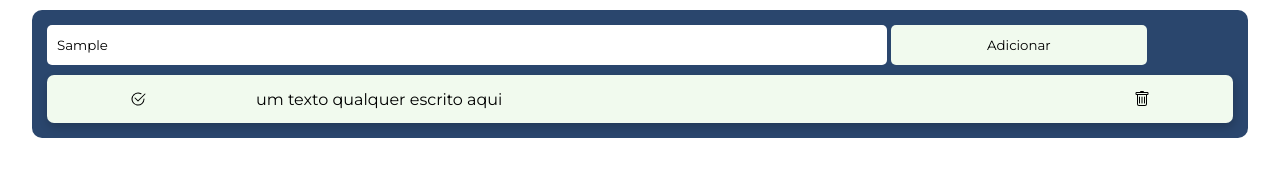
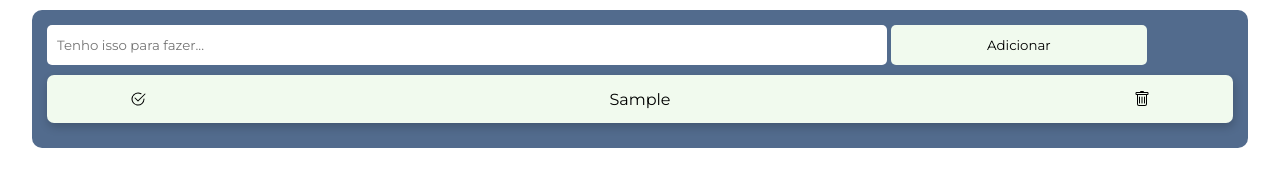
Before and after one commit to luizdev10/TO-LIST, a plain HTML site: page index.html in a window 1280 px wide. Both pictures are taken after typing "Sample" into the empty fields and a click on the button "Adicionar". Drawn offline with Linux system fonts and the light colour scheme.

Commit message:
add o script de add itens na lista

```diff
--- a/index.html
+++ b/index.html
@@ -17,30 +17,8 @@
         <input type="text" placeholder="Tenho isso para fazer..." id="content-list">
         <button id="btn">Adicionar</button>
 
-        <ul class="area-item">
-            <li class="item">
-                <div class="area-check" id="completed">
-                    <svg xmlns="http://www.w3.org/2000/svg" width="16" height="16" fill="currentColor"
-                        class="bi bi-check2-circle" viewBox="0 0 16 16" >
-                        <path
-                            d="M2.5 8a5.5 5.5 0 0 1 8.25-4.764.5.5 0 0 0 .5-.866A6.5 6.5 0 1 0 14.5 8a.5.5 0 0 0-1 0 5.5 5.5 0 1 1-11 0" />
-                        <path
-                            d="M15.354 3.354a.5.5 0 0 0-.708-.708L8 9.293 5.354 6.646a.5.5 0 1 0-.708.708l3 3a.5.5 0 0 0 .708 0z" />
-                    </svg>
-                </div>
-                <div class="areaText">
-                    <p class="text-item">um texto qualquer escrito aqui </p>
-                </div>
-                <div class="area-check" id="deleted">
-                    <svg xmlns="http://www.w3.org/2000/svg" width="16" height="16" fill="currentColor"
-                        class="bi bi-trash" viewBox="0 0 16 16" >
-                        <path
-                            d="M5.5 5.5A.5.5 0 0 1 6 6v6a.5.5 0 0 1-1 0V6a.5.5 0 0 1 .5-.5m2.5 0a.5.5 0 0 1 .5.5v6a.5.5 0 0 1-1 0V6a.5.5 0 0 1 .5-.5m3 .5a.5.5 0 0 0-1 0v6a.5.5 0 0 0 1 0z" />
-                        <path
-                            d="M14.5 3a1 1 0 0 1-1 1H13v9a2 2 0 0 1-2 2H5a2 2 0 0 1-2-2V4h-.5a1 1 0 0 1-1-1V2a1 1 0 0 1 1-1H6a1 1 0 0 1 1-1h2a1 1 0 0 1 1 1h3.5a1 1 0 0 1 1 1zM4.118 4 4 4.059V13a1 1 0 0 0 1 1h6a1 1 0 0 0 1-1V4.059L11.882 4zM2.5 3h11V2h-11z" />
-                    </svg>
-                </div>
-            </li>
+        <ul id="area-item">
+
         </ul>
     </div>
     <script src="script.js"></script>
--- a/script.js
+++ b/script.js
@@ -1,13 +1,48 @@
 const btnAdd = document.getElementById('btn');
-const btnDt = document.getElementById('deleted');
-const btnCp = document.getElementById('completed');
+const btnDt = document.querySelector('.deleted');
+const btnCp = document.querySelector('.completed');
 const input = document.getElementById('content-list');
+const listCompleted = document.getElementById('area-item');
 
+let ListaDeTarefas = [];
 
-function AddItemList (){
+function AddNaList (){
+    ListaDeTarefas.push(input.value);
+    input.value ="";
+    mostraTarefa();
 
 }
+function mostraTarefa() {
+    let newLi = "";
 
-btnAdd.addEventListener('click', ()=>{
+    ListaDeTarefas.forEach(item =>{
+        newLi = newLi + `
+        <li class="item">
+                <div class="area-check completed">
+                    <svg xmlns="http://www.w3.org/2000/svg" width="16" height="16" fill="currentColor"
+                        class="bi bi-check2-circle" viewBox="0 0 16 16" >
+                        <path
+                            d="M2.5 8a5.5 5.5 0 0 1 8.25-4.764.5.5 0 0 0 .5-.866A6.5 6.5 0 1 0 14.5 8a.5.5 0 0 0-1 0 5.5 5.5 0 1 1-11 0" />
+                        <path
+                            d="M15.354 3.354a.5.5 0 0 0-.708-.708L8 9.293 5.354 6.646a.5.5 0 1 0-.708.708l3 3a.5.5 0 0 0 .708 0z" />
+                    </svg>
+                </div>
+                <div class="areaText">
+                    <p class="text-item">${item}</p>
+                </div>
+                <div class="area-check deleted">
+                    <svg xmlns="http://www.w3.org/2000/svg" width="16" height="16" fill="currentColor"
+                        class="bi bi-trash" viewBox="0 0 16 16" >
+                        <path
+                            d="M5.5 5.5A.5.5 0 0 1 6 6v6a.5.5 0 0 1-1 0V6a.5.5 0 0 1 .5-.5m2.5 0a.5.5 0 0 1 .5.5v6a.5.5 0 0 1-1 0V6a.5.5 0 0 1 .5-.5m3 .5a.5.5 0 0 0-1 0v6a.5.5 0 0 0 1 0z" />
+                        <path
+                            d="M14.5 3a1 1 0 0 1-1 1H13v9a2 2 0 0 1-2 2H5a2 2 0 0 1-2-2V4h-.5a1 1 0 0 1-1-1V2a1 1 0 0 1 1-1H6a1 1 0 0 1 1-1h2a1 1 0 0 1 1 1h3.5a1 1 0 0 1 1 1zM4.118 4 4 4.059V13a1 1 0 0 0 1 1h6a1 1 0 0 0 1-1V4.059L11.882 4zM2.5 3h11V2h-11z" />
+                    </svg>
+                </div>
+            </li>
+        `
+    })
 
-})
+    listCompleted.innerHTML = newLi;
+}
+btnAdd.addEventListener('click', AddNaList);
--- a/style.css
+++ b/style.css
@@ -10,7 +10,7 @@
     --cor-pastel-azul: #457b9d;
     --cor-pastel-creme: #f1faee;
     --cor-pastel-salmao: #e63946;
-    --cor-texto-escuro: #2a466d;
+    --cor-texto-escuro: #526b8d;
 }
 
 #area-list {
@@ -38,17 +38,16 @@
     background-color: var(--cor-pastel-creme);
 }
 
-.area-item {
-    margin-top: 10px;
+#area-item {
     width: 100%;
-    background-color: var(--cor-pastel-creme);
-    border-radius: 7px;
-    box-shadow: 1px 4px 10px rgba(0, 0, 0, 0.2);
+    list-style: none;
 }
 .item{
-    margin-top: 10px;
-    list-style: none;
+    background-color: var(--cor-pastel-creme);
+    box-shadow: 1px 4px 10px rgba(0, 0, 0, 0.2);
+    margin: 10px 0px;
     height: 100%;
+    border-radius: 7px;
     display: flex;
     justify-content: space-around;
     align-items: center;
@@ -60,6 +59,7 @@
     width: 60vw;
 }
 .text-item{
+    text-align: center;
     overflow-wrap: break-word;
 }
 .area-check{
```
